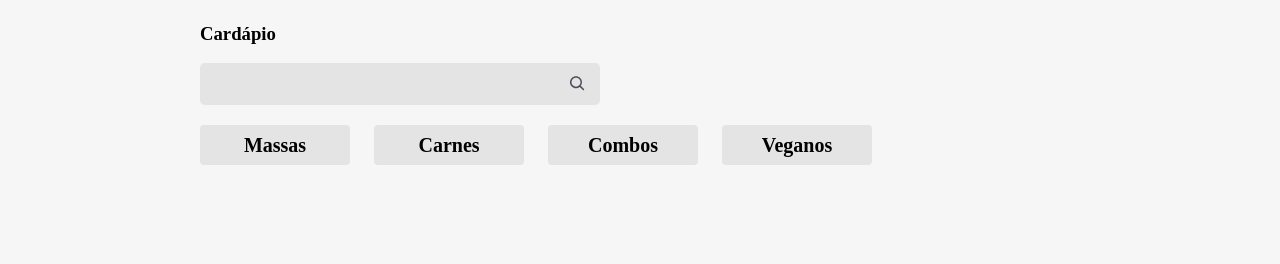
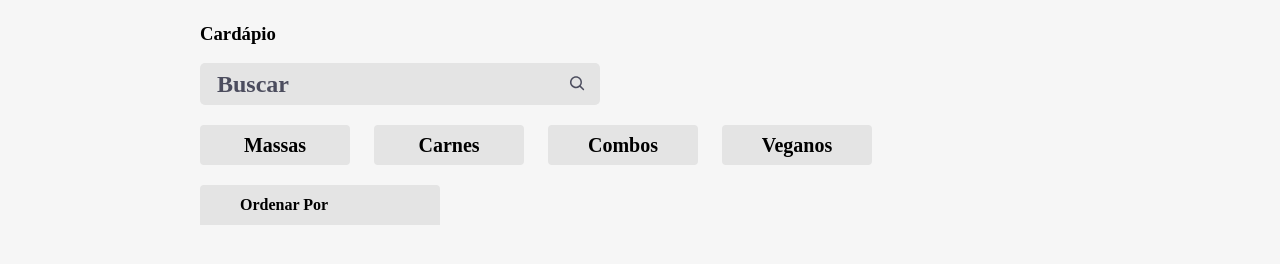
Before and after one commit to mateusmenesesDev/aluroni, a React (Create React App) app: page / in a window 1280 px wide. Shown: the part 454-718 px from the top of the page. Built offline with nearby package versions, Linux system fonts and the light colour scheme; a web font is replaced by a local one.

Commit message:
Iniciando componente de Order

```diff
--- a/public/index.html
+++ b/public/index.html
@@ -2,16 +2,13 @@
 <html lang="en">
   <head>
     <meta charset="utf-8" />
-    <link rel="icon" href="%PUBLIC_URL%/favicon.ico" />
+    <link rel="icon" href="%PUBLIC_URL%/favicon.svg" />
     <meta name="viewport" content="width=device-width, initial-scale=1" />
     <meta name="theme-color" content="#000000" />
     <meta
       name="description"
       content="Web site created using create-react-app"
     />
-    <link rel="apple-touch-icon" href="%PUBLIC_URL%/logo192.png" />
-
-    <link rel="manifest" href="%PUBLIC_URL%/manifest.json" />
 
     <title>Aluroni</title>
   </head>
--- /dev/null
+++ b/src/pages/Menu/Order/Order.module.scss
@@ -0,0 +1,49 @@
+@import "styles/variable";
+
+.order {
+  align-items: center;
+  background-color: $grey;
+  border: none;
+  border-top-left-radius: 4px;
+  border-top-right-radius: 4px;
+  display: flex;
+  font-size: 1rem;
+  font-weight: bold;
+  height: 40px;
+  justify-content: space-between;
+  min-width: 240px;
+  padding: 0 40px;
+  position: relative;
+  &--active {
+    background-color: $blue;
+    color: white;
+  }
+  &__options {
+    display: none;
+    position: absolute;
+    left: 0;
+    flex-direction: column;
+    top: 100%;
+    width: 100%;
+    &--ativo {
+      display: flex;
+    }
+  }
+  &__option {
+    align-items: center;
+    background-color: $grey;
+    border-top: 2px solid $light-grey;
+    box-sizing: border-box;
+    color: $black;
+    display: flex;
+    height: 40px;
+    justify-content: center;
+    width: inherit;
+    &:hover,
+    &--active {
+      background-color: $blue;
+      cursor: pointer;
+      color: white;
+    }
+  }
+}
--- /dev/null
+++ b/src/pages/Menu/Order/index.tsx
@@ -0,0 +1,21 @@
+import style from './Order.module.scss'
+import options from './options.json'
+
+
+export function Order(){
+
+    return (
+        <button className={style.order}>
+            <span>Ordenar Por</span>
+            <div className={style.order__options}>
+                {options.map(option=>(
+                            <div className={style.order__option} key={option.value}>
+                                {option.nome}
+                            </div>
+                        )
+                    )
+                }
+            </div>
+        </button>
+    )
+}
--- /dev/null
+++ b/src/pages/Menu/Order/options.json
@@ -0,0 +1,18 @@
+[
+    {
+      "nome": "",
+      "value": ""
+    },
+    {
+      "nome": "Porção",
+      "value": "porcao"
+    },
+    {
+      "nome": "Qtd. pessoas",
+      "value": "qtd_pessoas"
+    },
+    {
+      "nome": "Preço",
+      "value": "preco"
+    }
+  ]
--- a/src/pages/Menu/Search/index.tsx
+++ b/src/pages/Menu/Search/index.tsx
@@ -12,6 +12,7 @@
         <input
             value={search}
             onChange={event => setSearch(event.target.value)}
+            placeholder='Buscar'
         />
         <CgSearch
             size={20}
--- a/src/pages/Menu/index.tsx
+++ b/src/pages/Menu/index.tsx
@@ -3,6 +3,7 @@
 import { Search } from './Search'
 import { useState } from 'react'
 import { Filters } from './Filter'
+import { Order } from './Order'
 
 export function Menu(){
 
@@ -23,6 +24,7 @@
                 <Search search={search} setSearch={setSearch}/>
                 <div className={style.menu__filter}>
                     <Filters filter={filter} setFilter={setFilter}/>
+                    <Order/>
                 </div>
             </section>
         </main>
```
Also changed, not shown: public/favicon.svg (added).
